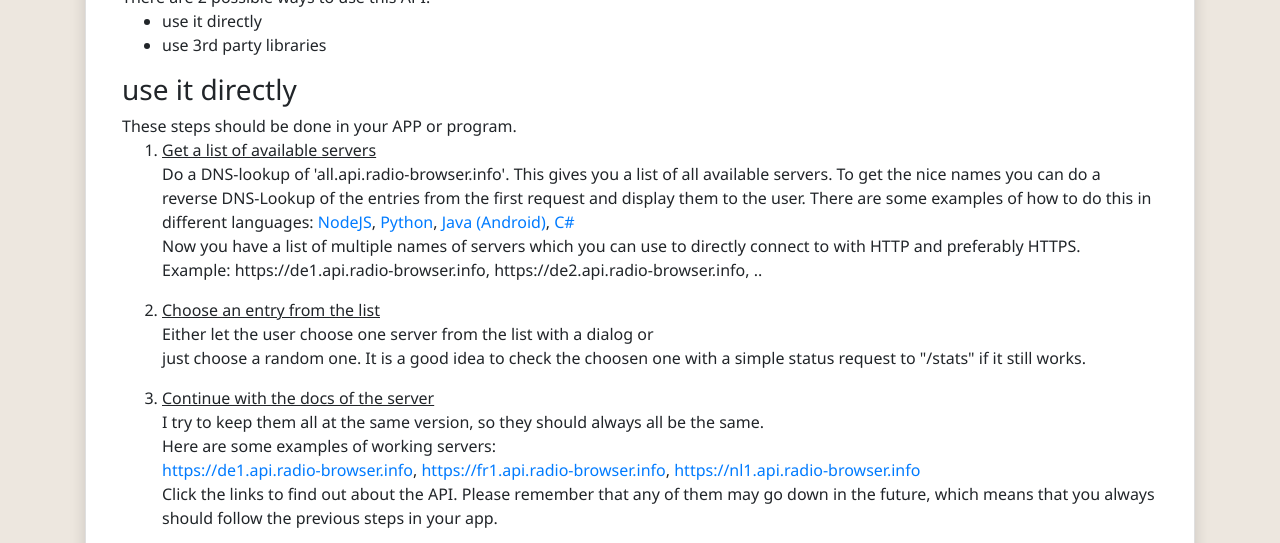
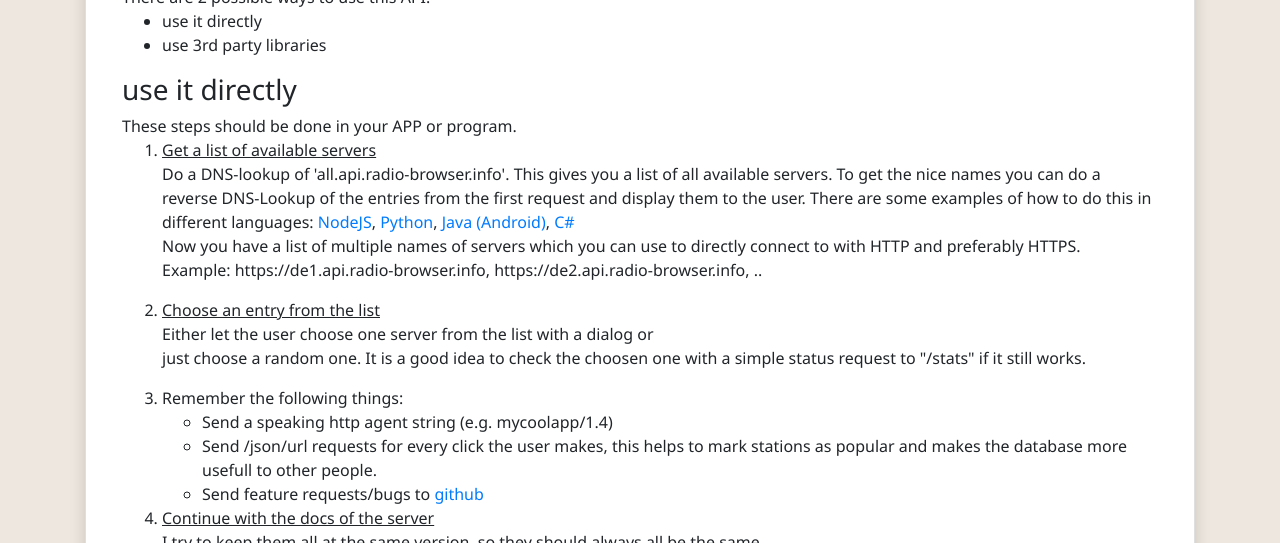
Before and after one commit to segler-alex/api.radio-browser.info, a plain HTML site: page docs/index.html in a window 1280 px wide. Shown: the part 337-880 px from the top of the page. Drawn offline with nearby package versions, Linux system fonts and the light colour scheme; a web font is replaced by a local one.

Commit message:
added more tipps

```diff
--- a/docs/index.html
+++ b/docs/index.html
@@ -63,6 +63,14 @@
                         </p>
                     </li>
                     <li>
+                        Remember the following things:
+                        <ul>
+                            <li>Send a speaking http agent string (e.g. mycoolapp/1.4)</li>
+                            <li>Send /json/url requests for every click the user makes, this helps to mark stations as popular and makes the database more usefull to other people.</li>
+                            <li>Send feature requests/bugs to <a href="https://github.com/segler-alex/radiobrowser-api-rust/issues">github</a></li>
+                        </ul>
+                    </li>
+                    <li>
                         <u>Continue with the docs of the server</u>
                         <p>
                             I try to keep them all at the same version, so they should always all be the same.<br />
```
